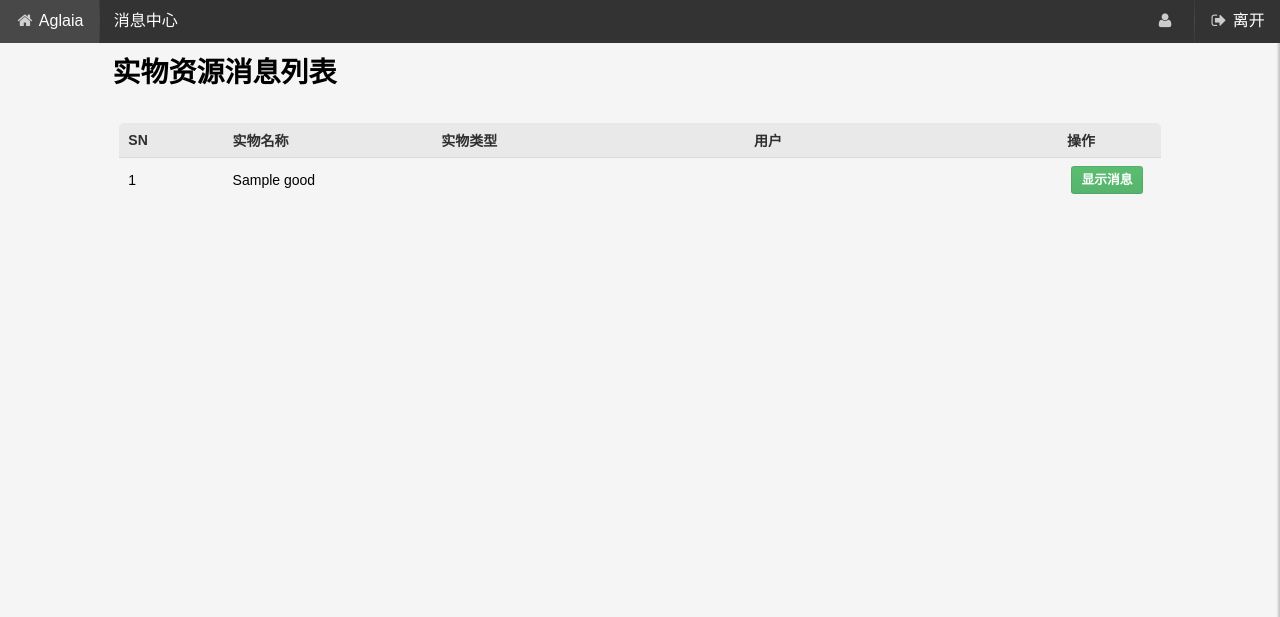
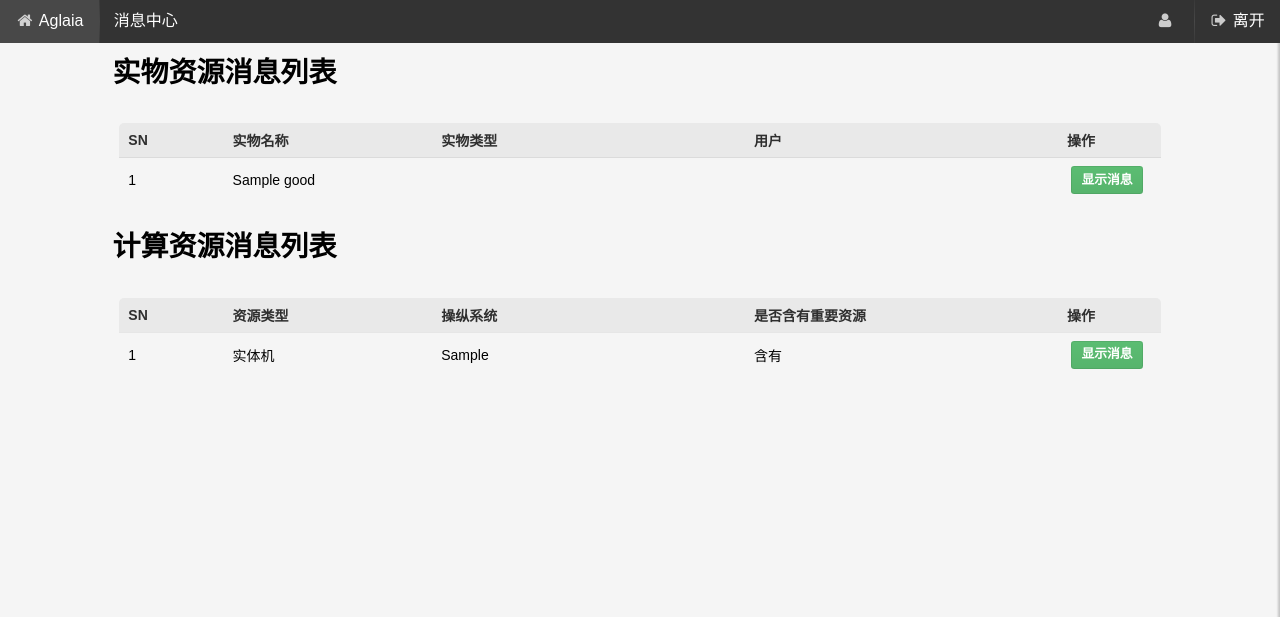
Before and after one commit to jiguanglizipao/LSMS, a Django app: template aglaia/templates/message_center.html in a window 1280 px wide. Shown: the top 617 px of the page. Run offline with Django 3.2, Linux system fonts and the light colour scheme; tables that the repository leaves empty hold one stand-in row (values such as "Sample post"); the template is opened without the code that fills it: values that come from a table or form of the project are taken from there, most other values are stand-ins (such as "Sample title", 1, 10 or a date in 2020).

Commit message:
计算资源消息中心完成

```diff
--- a/aglaia/computing/models.py
+++ b/aglaia/computing/models.py
@@ -90,7 +90,7 @@ class Computing(models.Model):
     password = models.CharField(max_length=30)
     status = models.CharField(max_length=3, choices=STATUS_CHOICES)
     account = models.ForeignKey(Account)
-    note = models.CharField(max_length=500)
+    note = models.TextField(max_length=40000)
     address = models.CharField(max_length=30, blank=True)
     flag = models.BooleanField(default=False)
     data_content = models.CharField(max_length=500, blank=True)
--- a/aglaia/goods/views.py
+++ b/aglaia/goods/views.py
@@ -756,7 +756,7 @@ def do_accept_apply_goods(request):
 
         if not apgd.status == GOODS_APPLY_KEY:
             return show_message(
-                request, 'This Request is not in a apply_goods apply satus!')
+                request, 'This Request is not in a apply_goods apply status!')
 
         packed_update_apply_goods(request, id,
                                   {'status': GOODS_APPLY_PEND_KEY, 'note': note},
@@ -1088,7 +1088,7 @@ def do_return_goods(request):
                 request, 'The good is not in a borrowed status!')
 
         message = Message(brw.note)
-        message.append({'direction': 'Send', 'info_type': '',
+        message.append({'direction': 'Recv', 'info_type': '',
                         'user_name': request.user.username, 'text': note})
 
         packed_update_borrow(request,
--- a/aglaia/templates/message_center.html
+++ b/aglaia/templates/message_center.html
@@ -32,13 +32,15 @@
                 </td>
             </tr>
             {% if brw.msgs %}
-            <th class={{ brw.id }} data-value="{{ brw.id }}" width="10%" hidden></th>
-            <th class={{ brw.id }} data-value="{{ brw.id }}" width="20%" hidden>操作者</th>
-            <th class={{ brw.id }} data-value="{{ brw.id }}" width="30%" hidden>操作时间</th>
-            <th class={{ brw.id }} data-value="{{ brw.id }}" width="30%" hidden>消息内容</th>
-            <th class={{ brw.id }} data-value="{{ brw.id }}" width="10%" hidden>▼</th>
+            <tr>
+                <th class="{{ brw.id }}" data-value="{{ brw.id }}" width="10%" hidden></th>
+                <th class="{{ brw.id }}" data-value="{{ brw.id }}" width="20%" hidden>操作者</th>
+                <th class="{{ brw.id }}" data-value="{{ brw.id }}" width="30%" hidden>操作时间</th>
+                <th class="{{ brw.id }}" data-value="{{ brw.id }}" width="30%" hidden>消息内容</th>
+                <th class="{{ brw.id }}" data-value="{{ brw.id }}" width="10%" hidden>▼</th>
+            </tr>
             {% for msg in brw.msgs %}
-            <tr class={{ brw.id }} data-value="{{ brw.id }}" hidden>
+            <tr class="{{ brw.id }}" data-value="{{ brw.id }}" hidden>
                 <td width="10%"></td>
                 <td width="20%">
                     {% if msg.direction == 'Send' %}
@@ -60,16 +62,93 @@
                 <td width="10%"> </td>
             </tr>
             {% endfor %}
-            <th class={{ brw.id }} data-value="{{ brw.id }}" width="10%" hidden> </th>
-            <th class={{ brw.id }} data-value="{{ brw.id }}" width="20%" hidden>操作者</th>
-            <th class={{ brw.id }} data-value="{{ brw.id }}" width="30%" hidden>操作时间</th>
-            <th class={{ brw.id }} data-value="{{ brw.id }}" width="30%" hidden>消息内容</th>
-            <th class={{ brw.id }} data-value="{{ brw.id }}" width="10%" hidden>▲</th>
+            <tr>
+                <th class="{{ brw.id }}" data-value="{{ brw.id }}" width="10%" hidden> </th>
+                <th class="{{ brw.id }}" data-value="{{ brw.id }}" width="20%" hidden>操作者</th>
+                <th class="{{ brw.id }}" data-value="{{ brw.id }}" width="30%" hidden>操作时间</th>
+                <th class="{{ brw.id }}" data-value="{{ brw.id }}" width="30%" hidden>消息内容</th>
+                <th class="{{ brw.id }}" data-value="{{ brw.id }}" width="10%" hidden>▲</th>
+            </tr>
             {% endif %}
             {% endfor %}
 
         </table>
     </div>
+
+    <h2 class="ui header" style="margin-top:10px; margin-left:10px">计算资源消息列表</h2>
+
+    <div class="sixteen wide column">
+        <table class="ui small table">
+            <thead>
+            <tr>
+                <th width="10%">SN</th>
+                <th width="20%">资源类型</th>
+                <th width="30%">操纵系统</th>
+                <th width="30%">是否含有重要资源</th>
+                <th width="10%">操作</th>
+            </tr>
+            </thead>
+            <tbody>
+            {% for comp in complist %}
+            <tr>
+                <td>{{ comp.id }}</td>
+                <td>
+                    {% if comp.pc_type == 'v' %}虚拟机
+                    {% else %}实体机{% endif %}
+                </td>
+                <td>{{ comp.os }}</td>
+                <td>
+                    {% if comp.flag == 'False' %}不含有
+                    {% else %}含有{% endif %}
+                </td>
+                <td class="comps-sn" style="font-size:20px;">
+                    <span class="ui green mini button msg-button" data-value="true" id="{{ comp.id }}">显示消息</span>
+                </td>
+            </tr>
+            {% if comp.msgs %}
+            <tr>
+                <th class="{{ comp.id }}" data-value="{{ brw.id }}" width="10%" hidden></th>
+                <th class="{{ comp.id }}" data-value="{{ brw.id }}" width="20%" hidden>操作者</th>
+                <th class="{{ comp.id }}" data-value="{{ brw.id }}" width="30%" hidden>操作时间</th>
+                <th class="{{ comp.id }}" data-value="{{ brw.id }}" width="30%" hidden>消息内容</th>
+                <th class="{{ comp.id }}" data-value="{{ brw.id }}" width="10%" hidden>▼</th>
+            </tr>
+            {% for msg in comp.msgs %}
+            <tr class="{{ comp.id }}" data-value="{{ comp.id }}" hidden>
+                <td width="10%"></td>
+                <td width="20%">
+                    {% if msg.direction == 'Send' %}
+                    <div style="color:Red; font-weight:bold;">{{ msg.associate }}</div>
+                    {% else %}
+                    <div style="color:Green; font-weight:bold;">{{ msg.associate }}</div>
+                    {% endif %}
+                </td>
+                <td width="30%">
+                    <div style="color:Blue; display:inline">{{ msg.time }}</div>
+                </td>
+                <td width="30%">
+                    {% if msg.flag == 'True' %}
+                        <span style="font-weight:bold;">{{ msg.text }}</span>
+                    {% else %}
+                        {{ msg.text }}
+                    {% endif %}
+                </td>
+                <td width="10%"> </td>
+            </tr>
+            {% endfor %}
+            <tr>
+                <th class="{{ comp.id }}" data-value="{{ brw.id }}" width="10%" hidden> </th>
+                <th class="{{ comp.id }}" data-value="{{ brw.id }}" width="20%" hidden>操作者</th>
+                <th class="{{ comp.id }}" data-value="{{ brw.id }}" width="30%" hidden>操作时间</th>
+                <th class="{{ comp.id }}" data-value="{{ brw.id }}" width="30%" hidden>消息内容</th>
+                <th class="{{ comp.id }}" data-value="{{ brw.id }}" width="10%" hidden>▲</th>
+            </tr>
+            {% endif %}
+            {% endfor %}
+
+        </table>
+    </div>
+
 </div>
 
 {% endblock %}
```
Also changed, not shown: aglaia/computing/views.py (+44 -1 lines), aglaia/log/views.py (+37 -1 lines).
